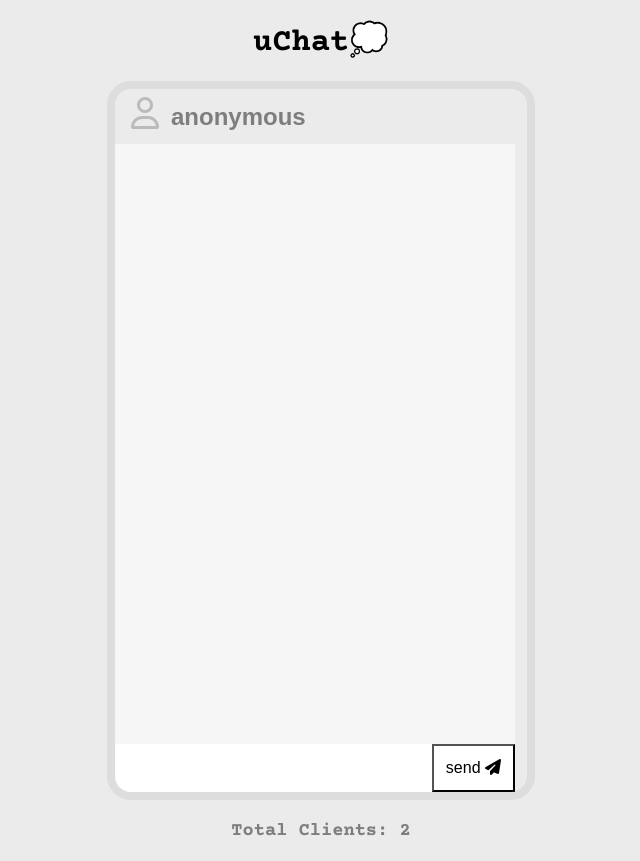
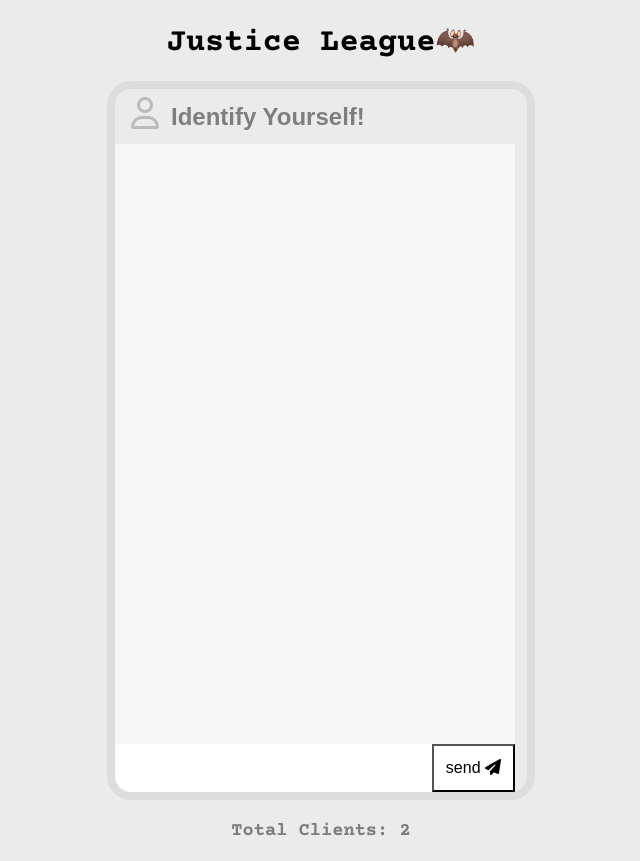
Before and after one commit to amrit2104/ChatApp, a website: page public/index.html in a window 1280 px wide. Shown: the whole page, without its empty margins (319-959 px from the left). Drawn offline with nearby package versions, Linux system fonts and the light colour scheme; no server answers.

Commit message:
Justice league features

```diff
--- a/public/index.html
+++ b/public/index.html
@@ -11,7 +11,7 @@
     <title>ChatApp</title>
 </head>
 <body>
-    <h1 class="title"> uChat💭 </h1>
+    <h1 class="title"> Justice League🦇</h1>
     <div class = "main">
         <div class = "name">
             <span><i class="far fa-user"></i></span>
@@ -19,7 +19,7 @@
                 type="text"
                 id="name-input"
                 class="name-input"
-                value="anonymous"
+                value="Identify Yourself!"
                 max length="20"
             />
         </div>
```
